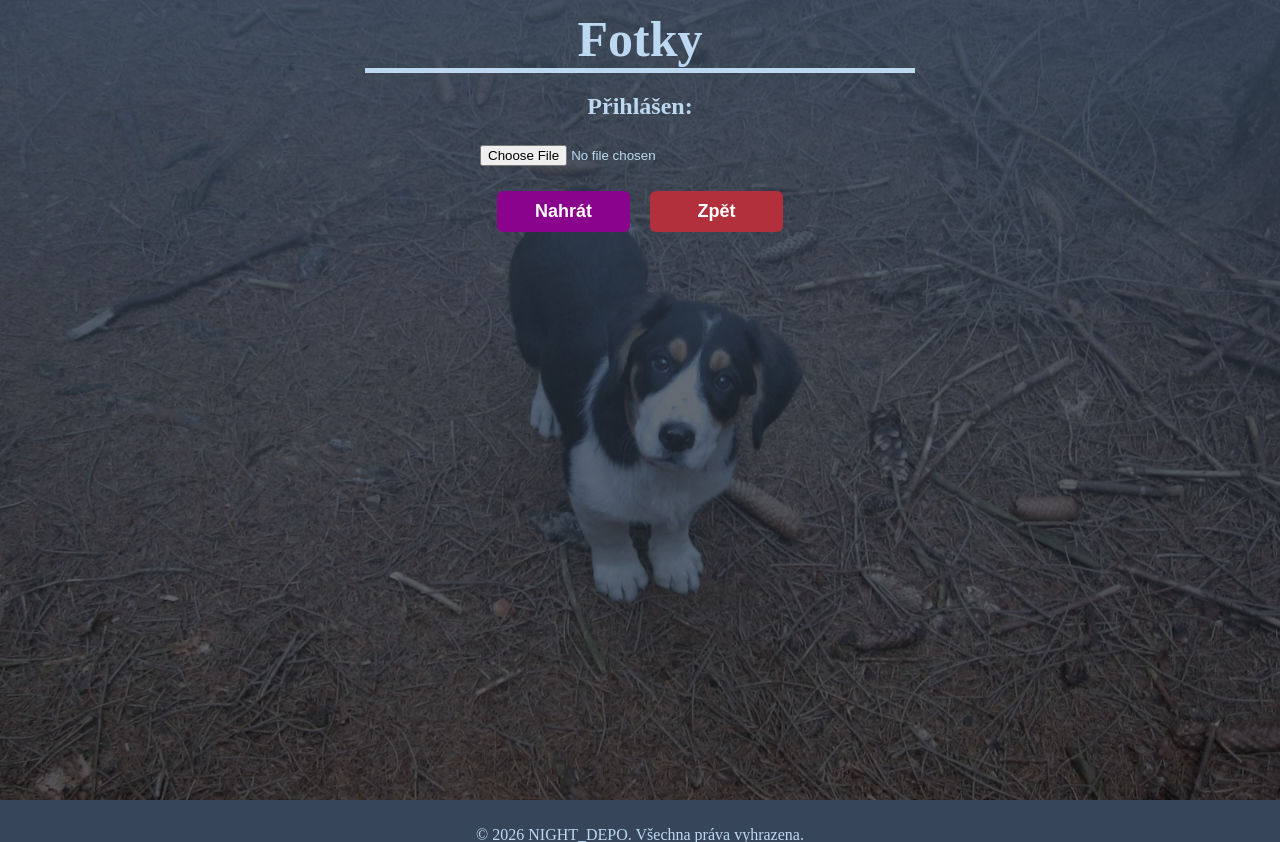
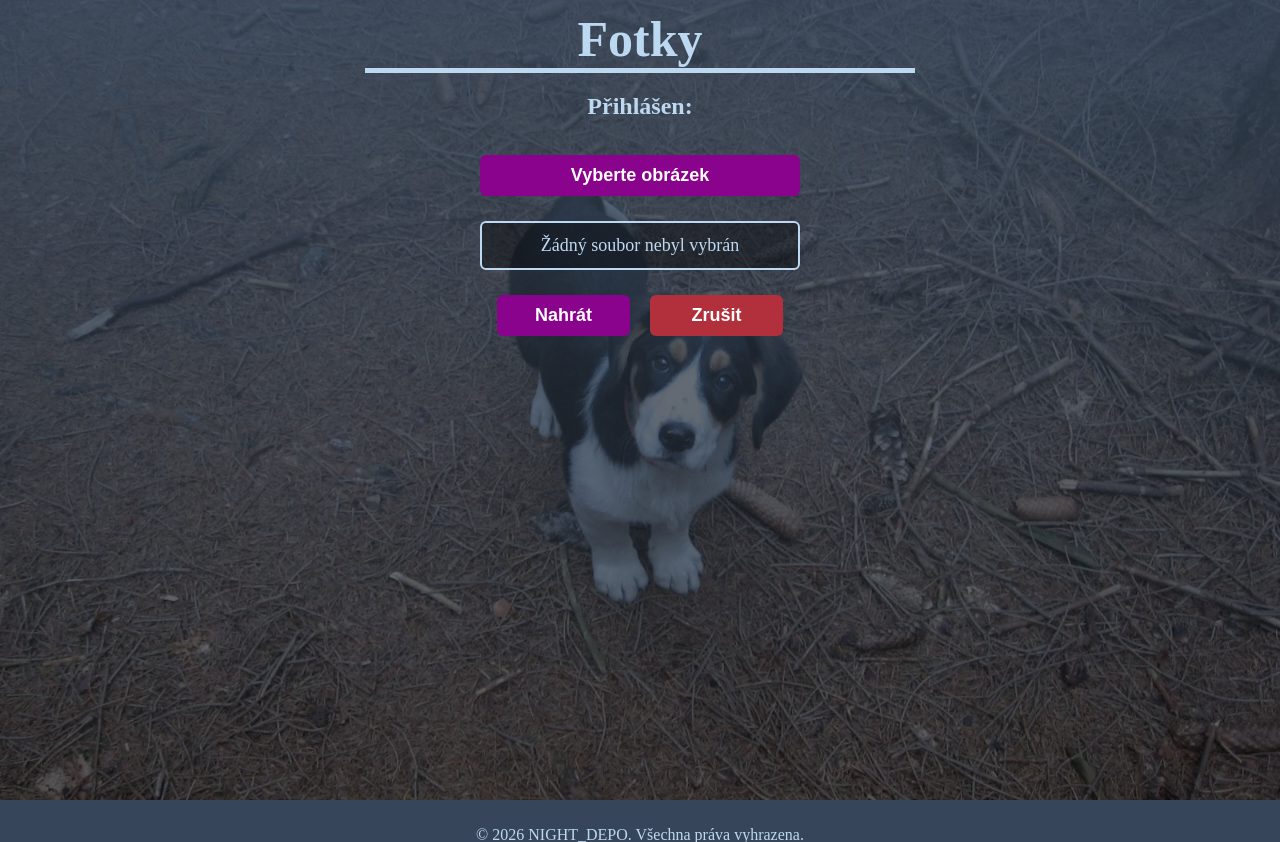
Before and after one commit to zkom01/NIGHT_DEPO, a PHP site: page /admin/photos.php in a window 1280 px wide. Shown: the part 110-952 px from the top of the page. Run offline with PHP 8.4, Linux system fonts and the light colour scheme; the visitor is signed in with stand-in values (Sample User, id 1); data that the repository does not hold is empty; a stand-in replaces the project's code that opens the database connection; some libraries are stand-ins or nearby versions.

Commit message:
dokončeno, vše funkční!!

```diff
--- a/admin/all_students.php
+++ b/admin/all_students.php
@@ -28,7 +28,9 @@
     <section class="add_form">
         <input type="text"
                class = "search_text"
-               placeholder="Začněte psát">
+               placeholder="Začněte psát"
+               autofocus
+        >
     </section>
 
     <section>
--- a/assets/form_login.php
+++ b/assets/form_login.php
@@ -15,8 +15,6 @@
         required
     >
 
-    <p>&nbsp;</p>
-
     <section class="buttons-container">
         <button type="submit" class="btn btn-primary">Přihlsit</button>
         <a href="index.php" class="btn btn-secondary">Zpět</a>
--- a/assets/form_photo.php
+++ b/assets/form_photo.php
@@ -1,12 +1,18 @@
 <form action="./upload_photo.php" method="POST" enctype="multipart/form-data">
-    <input
+    <label for="chose_file" class="btn btn-primary">Vyberte obrázek</label>
+    <input novalidate
         type="file"
         name="image"
-        required
-    >
+        id="chose_file"
+        style="display: none;">
+
+    <div id="file-name" class="file-name-display">
+            Žádný soubor nebyl vybrán
+    </div>
+
     <section class="buttons-container">
         <button type="submit" name="submit" class="btn btn-primary">Nahrát</button>
-        <a href="index_admin.php" class="btn btn-secondary">Zpět</a>
+        <a href="photos.php" class="btn btn-secondary">Zrušit</a>
     </section>
 
 </form>
--- a/assets/header_admin.php
+++ b/assets/header_admin.php
@@ -48,6 +48,9 @@
     <!-- script pro filtr all_students -->
     <script src="../js/filter_all_students.js?v=<?php echo filemtime('../js/filter_all_students.js'); ?>" defer></script>
 
+    <!-- script pro photos název vybraného souboru -->
+    <script src="../js/chose_file.js?v=<?php echo filemtime('../js/chose_file.js'); ?>" defer></script>
+
 
 
     <title>
--- a/css/form.css
+++ b/css/form.css
@@ -128,3 +128,16 @@ input[type="number"] {
 /* Styl pro text pod heslem */
 .result_text.valid { color: #2ecc71; }
 .result_text.invalid { color: #e74c3c; }
+
+.file-name-display{
+    width: 100%;
+    padding: 12px 15px;
+    border: 2px solid #BDD9F2; /* Vaše světle modrá */
+    border-radius: 6px;
+    background-color: rgba(0, 0, 0, 0.4); /* Jemné ztmavení pro kontrast */
+    color: #BDD9F2; /* Světle modré písmo */
+    font-size: 18px;
+    box-sizing: border-box;
+    text-align: center;
+    text-overflow: ellipsis; /* Pokud bude název moc dlouhý, uřízne se se třemi tečkami */
+}
--- /dev/null
+++ b/js/chose_file.js
@@ -0,0 +1,9 @@
+document.getElementById('chose_file').addEventListener('change', function() {
+    var fileName = this.files[0] ? this.files[0].name : "Žádný soubor nebyl vybrán";
+    document.getElementById('file-name').textContent = fileName;
+
+    // pokud je vybrán soubor, změna barvy textu
+    if (this.files[0]) {
+        document.getElementById('file-name').style.color = "#2ecc71";
+    }
+});
```
Also changed, not shown: admin/upload_photo.php (line endings or trailing spaces).
